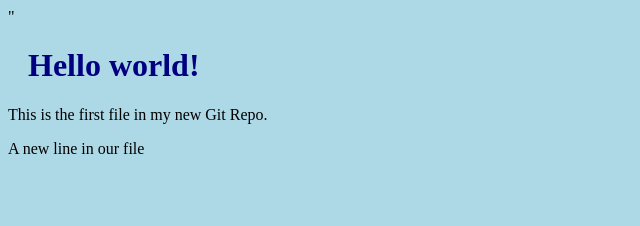
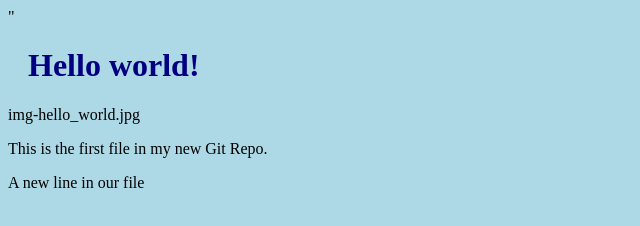
Before and after one commit to vasreddyt/hello-world, a plain HTML site: page index.html in a window 1280 px wide. Shown: the whole page, without its empty margins (0-640 px from the left). Drawn offline with Linux system fonts and the light colour scheme.

```diff
--- a/index.html
+++ b/index.html
@@ -7,6 +7,7 @@
 <body>
 
 <h1>Hello world!</h1>
+img-hello_world.jpg
 <p>This is the first file in my new Git Repo.</p>
 <p>A new line in our file</p>
 
```
Also changed, not shown: 1 other file.
